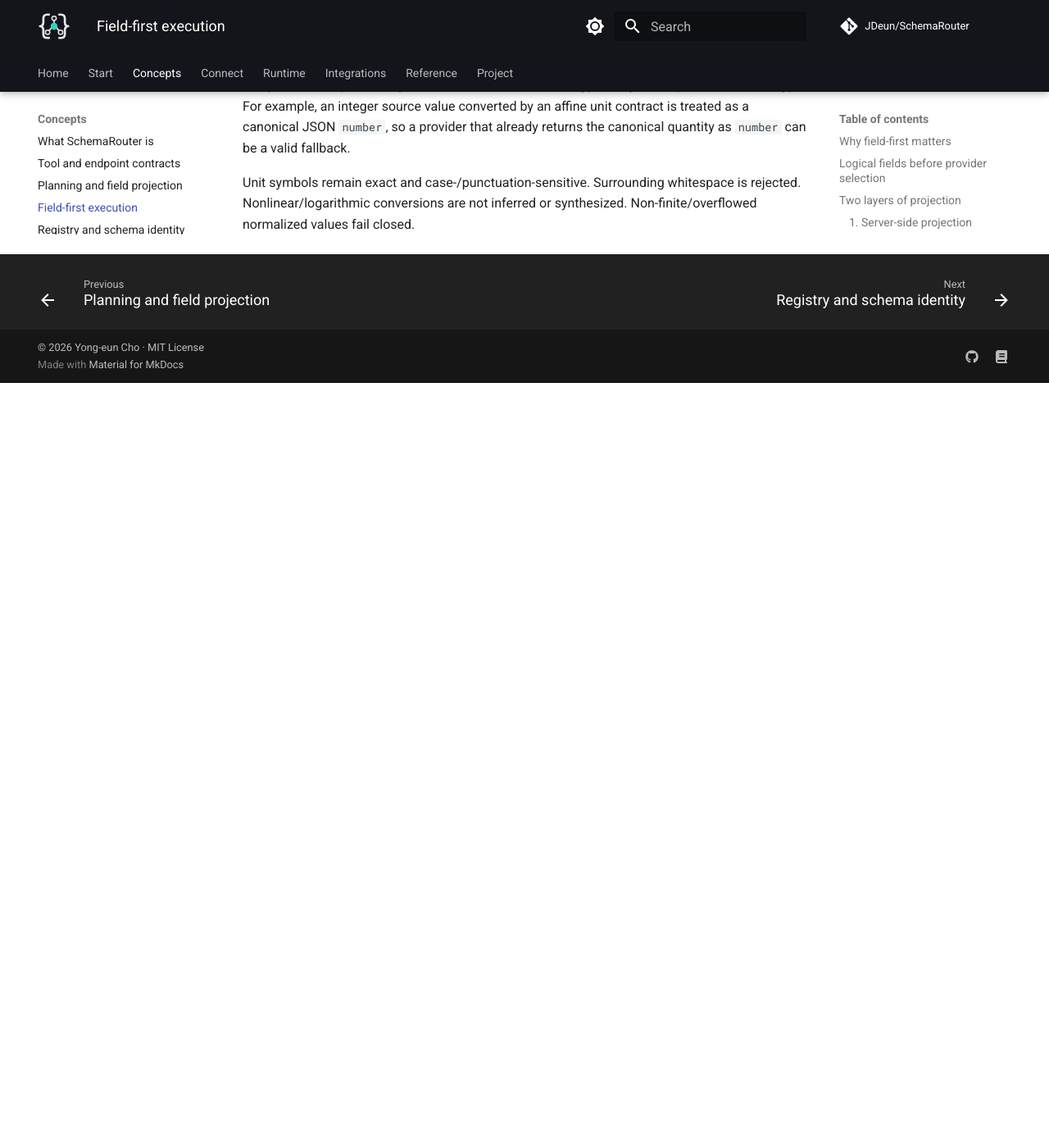
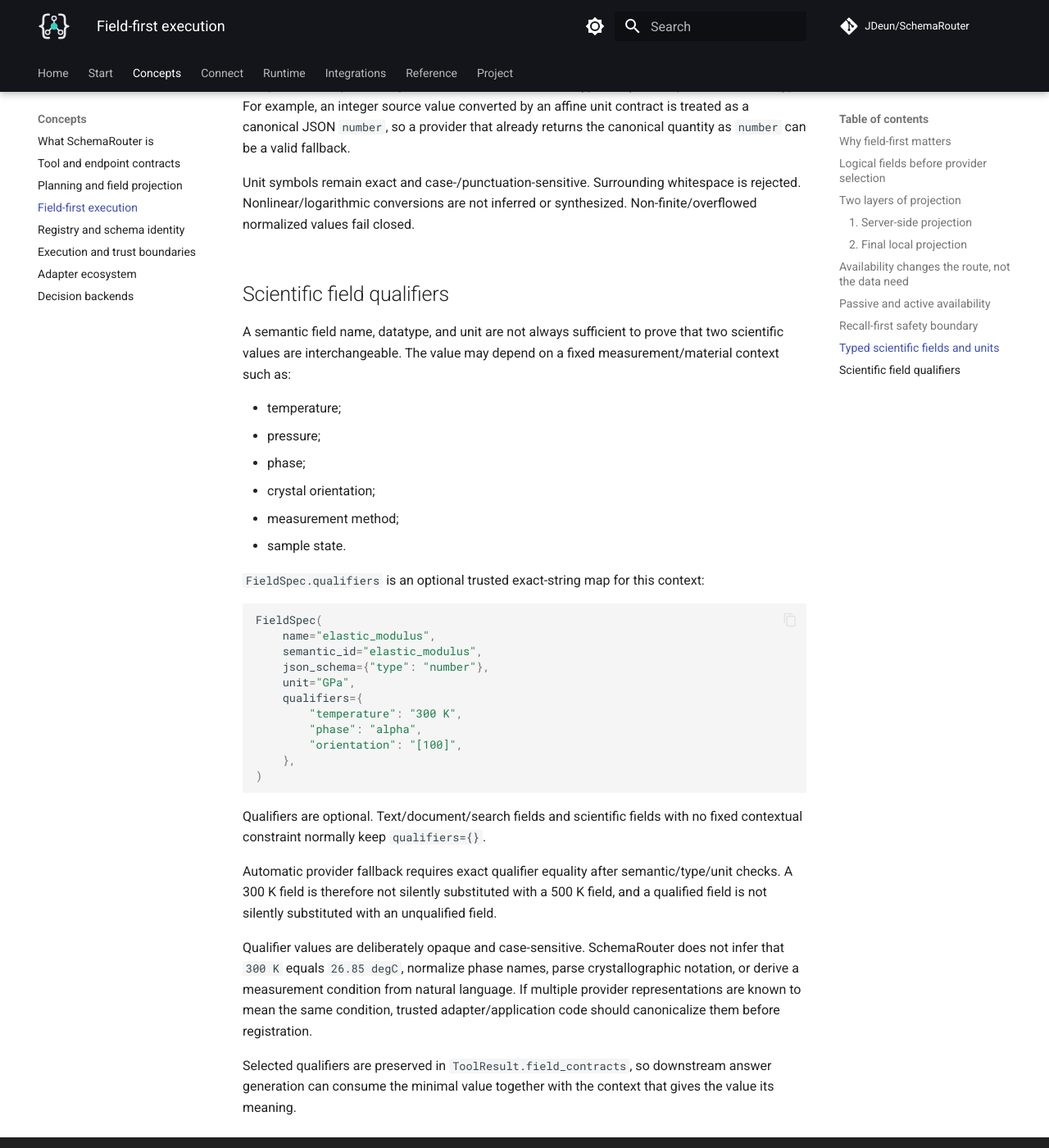
Before and after one commit to JDeun/SchemaRouter, an MkDocs documentation site: the page built from docs/concepts/field-first-execution.md, in a window 1280 px wide and 1400 px high, scrolled down 5658 px. Shown: the whole window at 82% size. Built offline with MkDocs 1.6.1 and Material for MkDocs 9.7.7, drawn with Linux system fonts in a browser that asks for light colours; comment, search, counter and statistics services are not loaded; before the commit the page ends 6125 px from its top, so only the background shows below that.

Commit message:
docs: define optional scientific field qualifiers

````diff
--- a/docs/concepts/field-first-execution.md
+++ b/docs/concepts/field-first-execution.md
@@ -259,3 +259,47 @@
 Unit symbols remain exact and case-/punctuation-sensitive. Surrounding whitespace is rejected.
 Nonlinear/logarithmic conversions are not inferred or synthesized. Non-finite/overflowed normalized
 values fail closed.
+
+
+## Scientific field qualifiers
+
+A semantic field name, datatype, and unit are not always sufficient to prove that two scientific
+values are interchangeable. The value may depend on a fixed measurement/material context such as:
+
+- temperature;
+- pressure;
+- phase;
+- crystal orientation;
+- measurement method;
+- sample state.
+
+`FieldSpec.qualifiers` is an optional trusted exact-string map for this context:
+
+```python
+FieldSpec(
+    name="elastic_modulus",
+    semantic_id="elastic_modulus",
+    json_schema={"type": "number"},
+    unit="GPa",
+    qualifiers={
+        "temperature": "300 K",
+        "phase": "alpha",
+        "orientation": "[100]",
+    },
+)
+```
+
+Qualifiers are optional. Text/document/search fields and scientific fields with no fixed contextual
+constraint normally keep `qualifiers={}`.
+
+Automatic provider fallback requires exact qualifier equality after semantic/type/unit checks. A
+300 K field is therefore not silently substituted with a 500 K field, and a qualified field is not
+silently substituted with an unqualified field.
+
+Qualifier values are deliberately opaque and case-sensitive. SchemaRouter does not infer that
+`300 K` equals `26.85 degC`, normalize phase names, parse crystallographic notation, or derive a
+measurement condition from natural language. If multiple provider representations are known to mean
+the same condition, trusted adapter/application code should canonicalize them before registration.
+
+Selected qualifiers are preserved in `ToolResult.field_contracts`, so downstream answer generation
+can consume the minimal value together with the context that gives the value its meaning.
````
